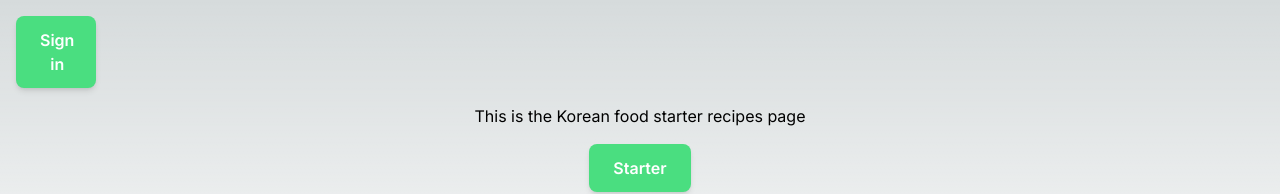
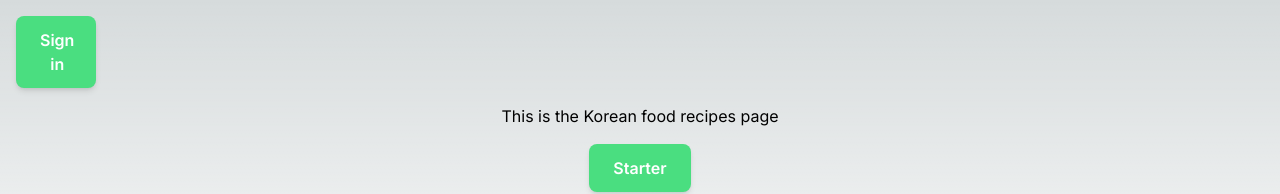
Before and after one commit to Leotaxx/sinofood, a Next.js app: page /recipes/koreanfood in a window 1280 px wide. Shown: the top 194 px of the page. Built offline with nearby package versions, Linux system fonts and the light colour scheme; no server answers.

Commit message:
change text

```diff
--- a/app/recipes/koreanfood/page.tsx
+++ b/app/recipes/koreanfood/page.tsx
@@ -7,7 +7,7 @@ export default function Recipes() {
 
     return (
         <div className="flex flex-col justify-center items-center">
-            <h2>This is the Korean food starter recipes page</h2>
+            <h2>This is the Korean food recipes page</h2>
             <Link href="/recipes/koreanfood/starters" className="bg-green-400 text-white font-semibold m-4 py-3 px-6 rounded-lg shadow-md hover:bg-green-500 transition duration-300 ease-in-out">
                 Starter
             </Link>
```
